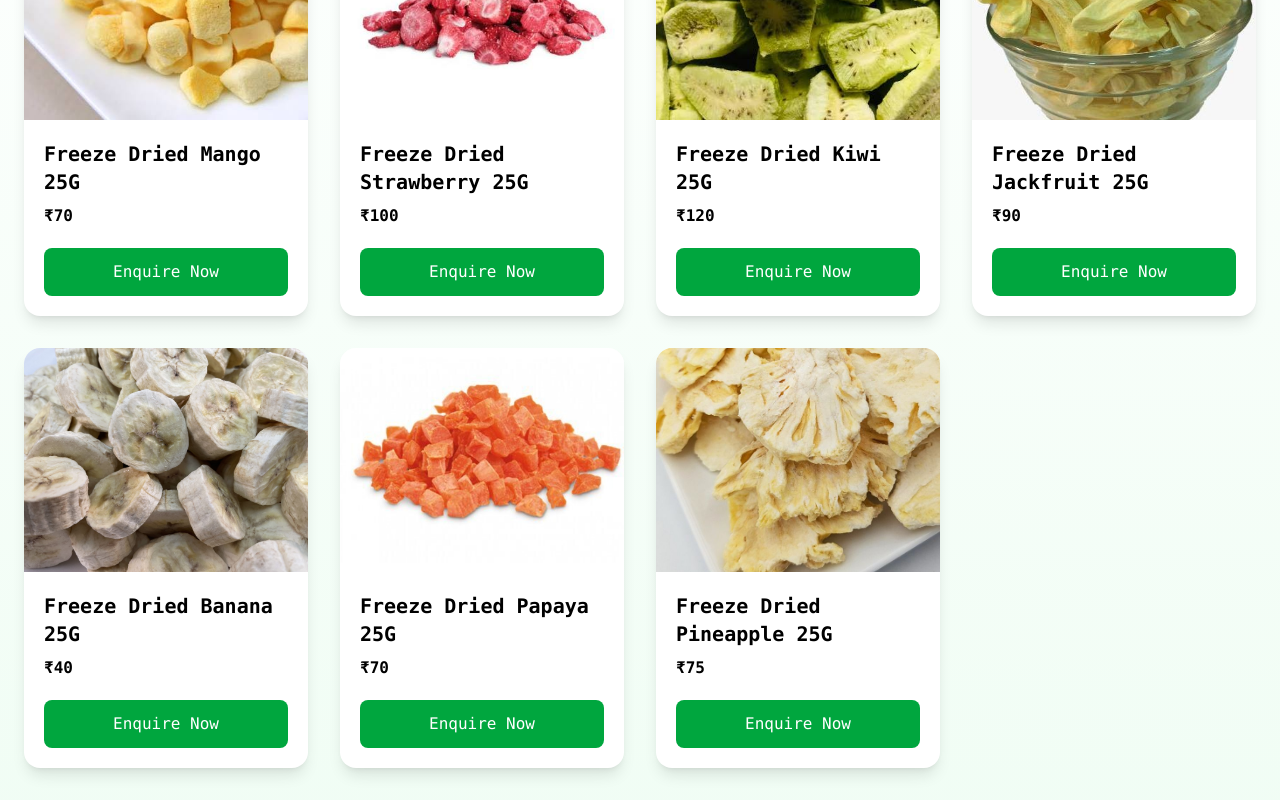
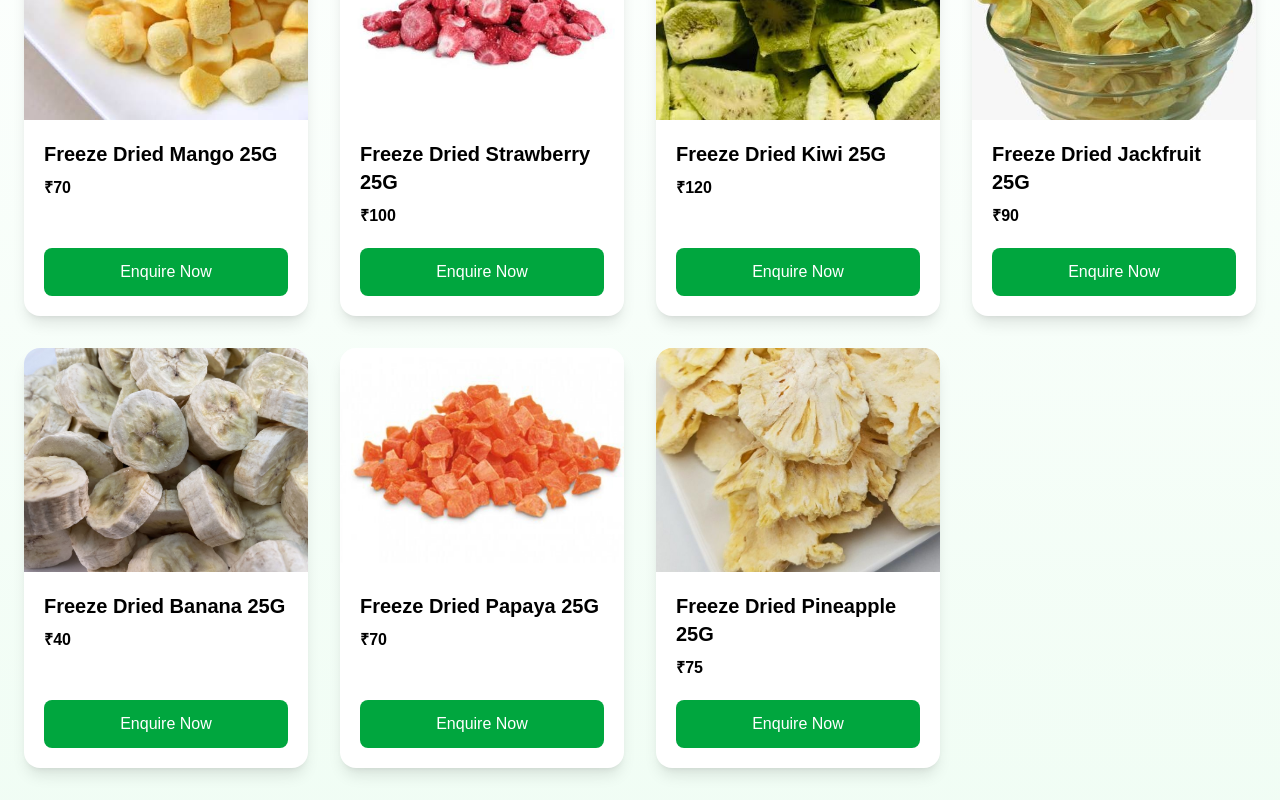
Before and after one commit to sabareshvsb/we3international, a Next.js app: page / in a window 1280 px wide. Shown: the part 1120-1920 px from the top of the page. Built offline with nearby package versions, Linux system fonts and the light colour scheme.

Commit message:
Updated arbritrary font

```diff
--- a/app/components/Products.tsx
+++ b/app/components/Products.tsx
@@ -39,7 +39,7 @@ export default function Products() {
                 className="w-full h-56 object-cover"
               />
 
-              <div className="p-5 flex flex-col flex-grow font-mono">
+              <div className="p-5 flex flex-col flex-grow font-['Plus_Jakarta_Sans',sans-serif]">
                 <h3 className="text-black text-xl font-bold">
                   {product.name}
                 </h3>
```
